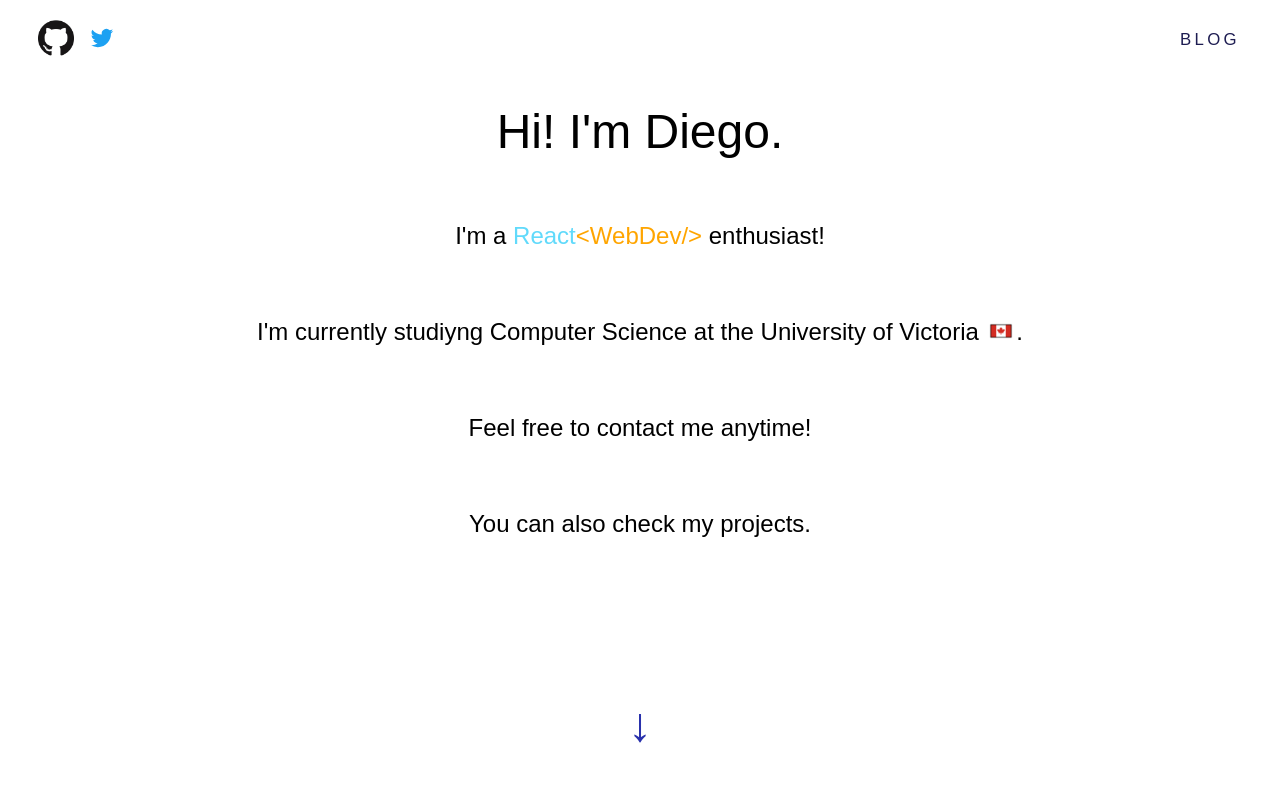
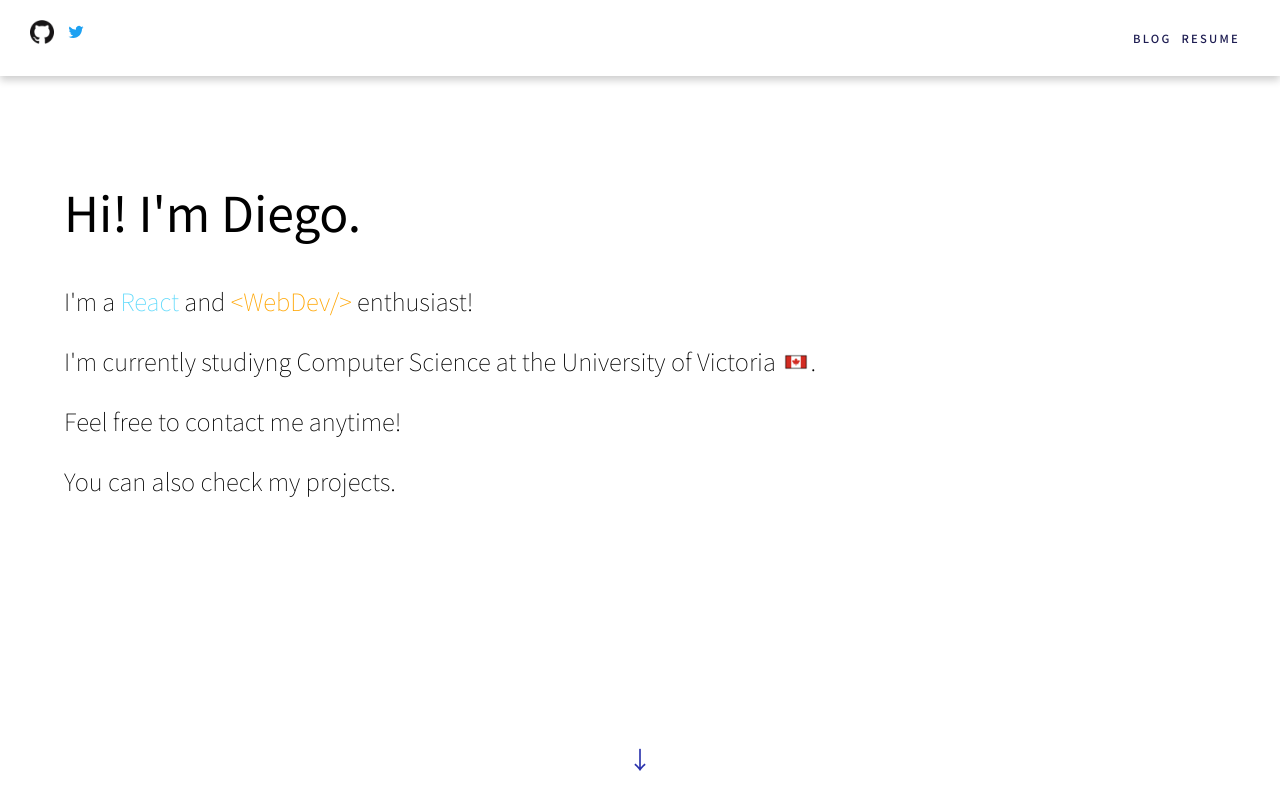
Before and after one commit to daqch/daqch.github.io, a Gatsby site: page / in a window 1280 px wide. Shown: the top 800 px of the page. Built offline with nearby package versions, Linux system fonts and the light colour scheme; Gatsby itself is replaced by a stand-in of ours.

Commit message:
fixed font

```diff
--- a/src/pages/index.js
+++ b/src/pages/index.js
@@ -9,7 +9,7 @@ import portfolio from "../assets/portfolio.jpg"
 export default function Home() {
   return (
     <div className="wrapper">
-      <div className="section home">
+      <div className="navbar">
         <div className="links-wrapper">
           <a href="https://github.com/daqch">
             <img src={ghub} alt="github-icon" className="link" />
@@ -20,12 +20,15 @@ export default function Home() {
         </div>
         <div className="routing">
           <a href="/blog">BLOG</a>
+          <a href="/resume">RESUME</a>
         </div>
+      </div>
+      <div className="section home">
+        <h1>Hi! I'm Diego.</h1>
         <div className="greeting">
-          <h1>Hi! I'm Diego.</h1>
           <p>
-            I'm a <span style={{ color: "#61dafb" }}>React</span>
-            <span style={{ color: "orange" }}>&lt;WebDev/&gt; </span>{" "}
+            I'm a <span style={{ color: "#61dafb" }}>React</span> and
+            <span style={{ color: "orange" }}> &lt;WebDev/&gt; </span>{" "}
             enthusiast!
           </p>
           <p>
--- a/src/styles/global.css
+++ b/src/styles/global.css
@@ -1,9 +1,16 @@
+@import url("https://fonts.googleapis.com/css2?family=Noto+Sans+JP:wght@100;300;400;500;700&display=swap");
+
+html {
+  font-family: "Noto Sans JP", sans-serif;
+}
+
+* {
+  margin: 0;
+  padding: 0;
+}
+
 .App {
   text-align: center;
-}
-
-body {
-  font-family: "Kumbh Sans", sans-serif;
 }
 
 .App-logo {
@@ -19,7 +26,6 @@ body {
 
 p {
   font-weight: 300;
-  font-size: 20px;
 }
 
 .section {
@@ -27,11 +33,12 @@ p {
 }
 
 .section.home {
-  display: flex;
-  justify-content: space-around;
-  text-align: center;
-  vertical-align: middle;
-  flex-direction: column;
+  font-size: 1.25em;
+  min-height: 75vh;
+  margin: 100px auto;
+  margin-bottom: 0px;
+  width: 90%;
+  line-break: strict;
 }
 
 .App-link {
@@ -70,7 +77,13 @@ h2 {
 }
 
 .greeting {
-  line-height: 3em;
+  margin-top: 25px;
+  line-height: 2.5em;
+}
+
+.greeting p {
+  font-size: 1.1em;
+  font-weight: 200;
 }
 
 .icon {
@@ -90,13 +103,14 @@ h2 {
 }
 
 .arrow {
-  font-size: 2em;
+  margin-top: 20%;
+  font-size: 1em;
   text-decoration: none;
   color: rgb(41, 49, 172);
+  text-align: center;
 }
 
 .links-wrapper {
-  position: absolute;
   top: 0;
   margin-top: 20px;
   margin-left: 20px;
@@ -117,8 +131,8 @@ a {
 
 .routing {
   display: flex;
+  margin-left: auto;
   justify-content: space-between;
-  position: absolute;
   top: 0;
   right: 0;
   padding: 30px;
@@ -252,3 +266,9 @@ a:visited {
 a {
   color: inherit;
 }
+
+.navbar {
+  display: flex;
+  width: 100%;
+  box-shadow: 0 4px 8px 0 rgba(0, 0, 0, 0.2);
+}
```
Also changed, not shown: 1 other file.
